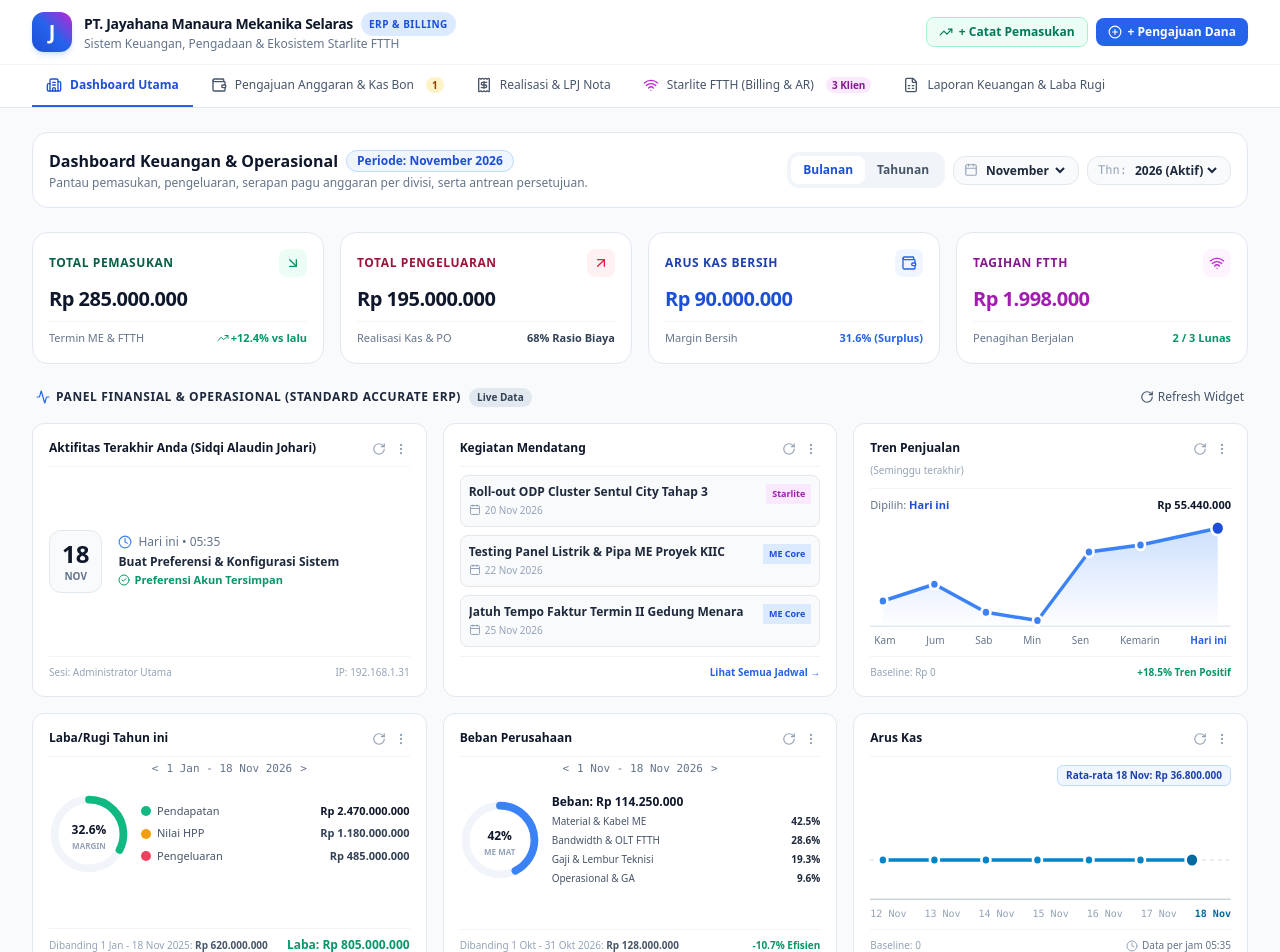
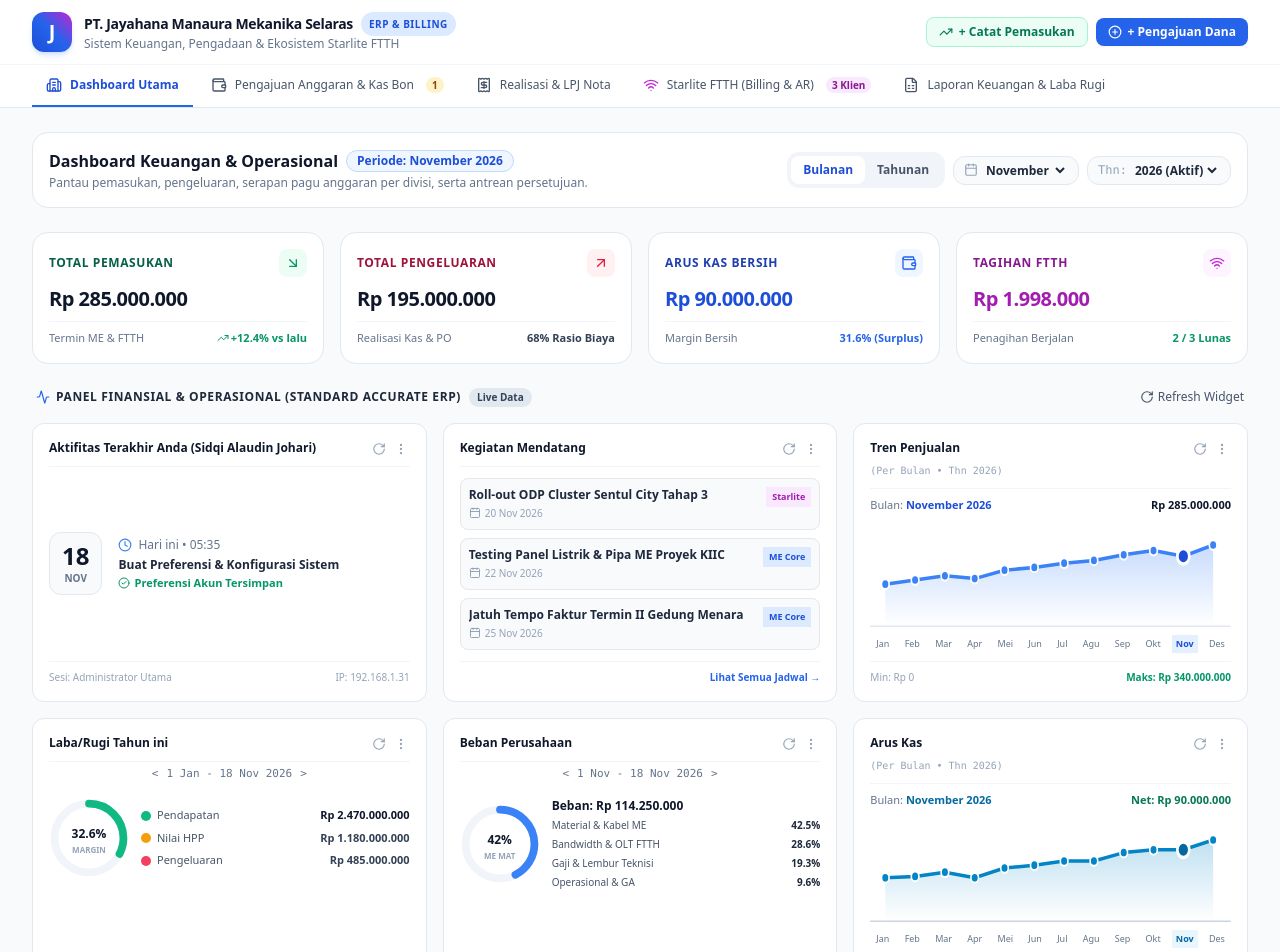
Before and after one commit to joharis29/jayahana-project, a Next.js app: page / in a window 1280 px wide. Shown: the top 952 px of the page. Built offline with nearby package versions, Linux system fonts and the light colour scheme.

Commit message:
feat: sinkronisasi Tren Penjualan dan Arus Kas ke basis per bulan mengikuti filter aktif

```diff
--- a/src/app/page.tsx
+++ b/src/app/page.tsx
@@ -93,8 +93,9 @@ export default function DashboardPage() {
   // Chart View Mode
   const [chartMode, setChartMode] = useState<"FLOW" | "DIVISION">("FLOW");
 
-  // Accurate Widgets State
-  const [hoveredTrendDay, setHoveredTrendDay] = useState<string>("Hari ini");
+  // Accurate Widgets State (Synchronized per month with active filter)
+  const [activeTrendMonth, setActiveTrendMonth] = useState<number | null>(null);
+  const [activeCashMonth, setActiveCashMonth] = useState<number | null>(null);
   const [widgetRefreshAnim, setWidgetRefreshAnim] = useState<boolean>(false);
   const handleRefreshWidgets = () => {
     setWidgetRefreshAnim(true);
@@ -178,6 +179,42 @@ export default function DashboardPage() {
     }
   }, [filterPeriodType, selectedYear, selectedMonth]);
 
+  // Synchronized Monthly Series for Selected Year (12 Bulan Jan - Des)
+  const yearlySeries = useMemo(() => {
+    return HISTORICAL_FINANCIAL_DATA.filter((d) => d.year === selectedYear);
+  }, [selectedYear]);
+
+  const maxIncome = useMemo(() => Math.max(...yearlySeries.map(m => m.income), 1), [yearlySeries]);
+  const minIncome = useMemo(() => Math.min(...yearlySeries.map(m => m.income), 0), [yearlySeries]);
+
+  const maxNet = useMemo(() => Math.max(...yearlySeries.map(m => m.income - m.expense), 1), [yearlySeries]);
+  const minNet = useMemo(() => Math.min(...yearlySeries.map(m => m.income - m.expense), 0), [yearlySeries]);
+
+  const trendPoints = useMemo(() => {
+    return yearlySeries.map((item, i) => {
+      const cx = 14 + i * 27.27;
+      const cy = 68 - Math.round(((item.income - minIncome) / (maxIncome - minIncome || 1)) * 48);
+      return { ...item, cx, cy };
+    });
+  }, [yearlySeries, minIncome, maxIncome]);
+
+  const cashPoints = useMemo(() => {
+    return yearlySeries.map((item, i) => {
+      const cx = 14 + i * 27.27;
+      const net = item.income - item.expense;
+      const cy = 68 - Math.round(((net - minNet) / (maxNet - minNet || 1)) * 48);
+      return { ...item, net, cx, cy };
+    });
+  }, [yearlySeries, minNet, maxNet]);
+
+  // Active display items for widgets
+  const displayTrendMonth = activeTrendMonth || selectedMonth;
+  const currentTrendItem = yearlySeries.find(m => m.monthNum === displayTrendMonth) || yearlySeries[0];
+
+  const displayCashMonth = activeCashMonth || selectedMonth;
+  const currentCashItem = yearlySeries.find(m => m.monthNum === displayCashMonth) || yearlySeries[0];
+  const currentCashNet = currentCashItem ? currentCashItem.income - currentCashItem.expense : 0;
+
   // Division Budgets for the selected year
   const divisionBudgets = useMemo(() => {
     const list = (DIVISION_BUDGET_YEARS as any)[selectedYear] || DIVISION_BUDGET_YEARS[2026];
@@ -664,12 +701,12 @@ export default function DashboardPage() {
                   </div>
                 </div>
 
-                {/* Widget 3: Tren Penjualan (Seminggu terakhir) */}
+                {/* Widget 3: Tren Penjualan (Per Bulan - Sinkron Filter) */}
                 <div className="bg-white rounded-xl border border-slate-200 p-4 shadow-xs flex flex-col justify-between">
                   <div className="flex justify-between items-start pb-2 border-b border-slate-100">
                     <div>
                       <h3 className="text-xs font-bold text-slate-900">Tren Penjualan</h3>
-                      <span className="text-[10px] text-slate-400">(Seminggu terakhir)</span>
+                      <span className="text-[10px] text-slate-400 font-mono">(Per Bulan &bull; Thn {selectedYear})</span>
                     </div>
                     <div className="flex items-center gap-1 text-slate-400">
                       <button onClick={handleRefreshWidgets} className="hover:text-slate-600 p-0.5"><RotateCw className="w-3.5 h-3.5" /></button>
@@ -677,78 +714,85 @@ export default function DashboardPage() {
                     </div>
                   </div>
 
-                  {/* SVG Line Chart for Tren Penjualan */}
+                  {/* SVG Line Chart for Tren Penjualan (12 Bulan) */}
                   <div className="py-2">
                     <div className="flex justify-between items-center text-[11px] mb-1">
-                      <span className="text-slate-500">Dipilih: <strong className="text-blue-700">{hoveredTrendDay}</strong></span>
+                      <span className="text-slate-500">
+                        Bulan: <strong className="text-blue-700">{MONTH_NAMES[displayTrendMonth - 1]?.name} {selectedYear}</strong>
+                      </span>
                       <span className="font-bold text-slate-900">
-                        {formatRupiah(WEEKLY_SALES_TREND.find(d => d.day === hoveredTrendDay)?.value || 55440000)}
+                        {formatRupiah(currentTrendItem?.income || 0)}
                       </span>
                     </div>
                     <div className="h-28 w-full relative">
-                      <svg className="w-full h-full overflow-visible" viewBox="0 0 280 80" preserveAspectRatio="none">
+                      <svg className="w-full h-full overflow-visible" viewBox="0 0 330 80" preserveAspectRatio="none">
                         <defs>
-                          <linearGradient id="salesGrad" x1="0" y1="0" x2="0" y2="1">
-                            <stop offset="0%" stopColor="#3b82f6" stopOpacity="0.25" />
+                          <linearGradient id="salesMonthGrad" x1="0" y1="0" x2="0" y2="1">
+                            <stop offset="0%" stopColor="#3b82f6" stopOpacity="0.28" />
                             <stop offset="100%" stopColor="#3b82f6" stopOpacity="0.0" />
                           </linearGradient>
                         </defs>
                         {/* Area Fill */}
                         <polygon
-                          fill="url(#salesGrad)"
-                          points="10,80 10,60 50,48 90,68 130,74 170,25 210,20 270,8 270,80"
+                          fill="url(#salesMonthGrad)"
+                          points={`14,78 ${trendPoints.map(p => `${p.cx},${p.cy}`).join(" ")} 314,78`}
                         />
                         {/* Grid Line 0 */}
-                        <line x1="0" y1="78" x2="280" y2="78" stroke="#e2e8f0" strokeWidth="1" />
+                        <line x1="0" y1="78" x2="330" y2="78" stroke="#e2e8f0" strokeWidth="1" />
                         {/* Line Path */}
                         <polyline
                           fill="none"
                           stroke="#3b82f6"
                           strokeWidth="2.5"
-                          points="10,60 50,48 90,68 130,74 170,25 210,20 270,8"
+                          strokeLinecap="round"
+                          strokeLinejoin="round"
+                          points={trendPoints.map(p => `${p.cx},${p.cy}`).join(" ")}
                         />
                         {/* Data Points */}
-                        {[
-                          { cx: 10, cy: 60, day: "Kam" },
-                          { cx: 50, cy: 48, day: "Jum" },
-                          { cx: 90, cy: 68, day: "Sab" },
-                          { cx: 130, cy: 74, day: "Min" },
-                          { cx: 170, cy: 25, day: "Sen" },
-                          { cx: 210, cy: 20, day: "Kemarin" },
-                          { cx: 270, cy: 8, day: "Hari ini" }
-                        ].map((pt) => (
-                          <circle
-                            key={pt.day}
-                            cx={pt.cx}
-                            cy={pt.cy}
-                            r={hoveredTrendDay === pt.day ? "5" : "3.5"}
-                            className="cursor-pointer transition-all"
-                            fill={hoveredTrendDay === pt.day ? "#1d4ed8" : "#3b82f6"}
-                            stroke="#ffffff"
-                            strokeWidth="2"
-                            onMouseEnter={() => setHoveredTrendDay(pt.day)}
-                          />
-                        ))}
+                        {trendPoints.map((pt) => {
+                          const isActive = displayTrendMonth === pt.monthNum;
+                          return (
+                            <circle
+                              key={pt.month}
+                              cx={pt.cx}
+                              cy={pt.cy}
+                              r={isActive ? "5.5" : "3.5"}
+                              className="cursor-pointer transition-all"
+                              fill={isActive ? "#1d4ed8" : "#3b82f6"}
+                              stroke="#ffffff"
+                              strokeWidth={isActive ? "2.5" : "1.5"}
+                              onMouseEnter={() => setActiveTrendMonth(pt.monthNum)}
+                              onClick={() => setSelectedMonth(pt.monthNum)}
+                            />
+                          );
+                        })}
                       </svg>
                     </div>
 
-                    {/* Day Labels */}
-                    <div className="flex justify-between text-[10px] text-slate-500 font-medium px-1 mt-1">
-                      {WEEKLY_SALES_TREND.map(item => (
-                        <span
-                          key={item.day}
-                          onClick={() => setHoveredTrendDay(item.day)}
-                          className={`cursor-pointer transition ${hoveredTrendDay === item.day ? "font-bold text-blue-600" : "hover:text-slate-900"}`}
+                    {/* 12 Month Labels (Clickable to sync filter!) */}
+                    <div className="flex justify-between text-[9px] text-slate-500 font-medium px-0.5 mt-1.5">
+                      {yearlySeries.map(item => (
+                        <button
+                          key={item.month}
+                          type="button"
+                          onClick={() => setSelectedMonth(item.monthNum)}
+                          onMouseEnter={() => setActiveTrendMonth(item.monthNum)}
+                          onMouseLeave={() => setActiveTrendMonth(null)}
+                          className={`px-1 py-0.5 rounded-xs transition ${
+                            displayTrendMonth === item.monthNum
+                              ? "font-bold text-blue-700 bg-blue-100/70"
+                              : "hover:text-slate-900"
+                          }`}
                         >
-                          {item.day}
-                        </span>
+                          {item.month}
+                        </button>
                       ))}
                     </div>
                   </div>
 
                   <div className="pt-2 border-t border-slate-100 flex justify-between items-center text-[10px] text-slate-400">
-                    <span>Baseline: Rp 0</span>
-                    <span className="text-emerald-600 font-semibold">+18.5% Tren Positif</span>
+                    <span>Min: {formatRupiah(minIncome)}</span>
+                    <span className="text-emerald-600 font-semibold">Maks: {formatRupiah(maxIncome)}</span>
                   </div>
                 </div>
               </div>
@@ -893,10 +937,13 @@ export default function DashboardPage() {
                   </div>
                 </div>
 
-                {/* Widget 6: Arus Kas */}
+                {/* Widget 6: Arus Kas (Per Bulan - Sinkron Filter) */}
                 <div className="bg-white rounded-xl border border-slate-200 p-4 shadow-xs flex flex-col justify-between">
                   <div className="flex justify-between items-start pb-2 border-b border-slate-100">
-                    <h3 className="text-xs font-bold text-slate-900">Arus Kas</h3>
+                    <div>
+                      <h3 className="text-xs font-bold text-slate-900">Arus Kas</h3>
+                      <span className="text-[10px] text-slate-400 font-mono">(Per Bulan &bull; Thn {selectedYear})</span>
+                    </div>
                     <div className="flex items-center gap-1 text-slate-400">
                       <button onClick={handleRefreshWidgets} className="hover:text-slate-600 p-0.5"><RotateCw className="w-3.5 h-3.5" /></button>
                       <button className="hover:text-slate-600 p-0.5"><MoreVertical className="w-3.5 h-3.5" /></button>
@@ -905,52 +952,81 @@ export default function DashboardPage() {
 
                   <div className="py-2">
                     {/* Tooltip Badge */}
-                    <div className="flex justify-end mb-1">
-                      <div className="bg-blue-50 border border-blue-200 text-blue-800 text-[10px] px-2 py-0.5 rounded-md font-semibold">
-                        Rata-rata 18 Nov: Rp 36.800.000
-                      </div>
+                    <div className="flex justify-between items-center text-[11px] mb-1">
+                      <span className="text-slate-500">
+                        Bulan: <strong className="text-sky-700">{MONTH_NAMES[displayCashMonth - 1]?.name} {selectedYear}</strong>
+                      </span>
+                      <span className={`font-bold ${currentCashNet >= 0 ? "text-emerald-700" : "text-rose-700"}`}>
+                        Net: {formatRupiah(currentCashNet)}
+                      </span>
                     </div>
 
                     <div className="h-28 w-full relative">
-                      <svg className="w-full h-full overflow-visible" viewBox="0 0 280 80" preserveAspectRatio="none">
-                        <line x1="0" y1="50" x2="280" y2="50" stroke="#e2e8f0" strokeWidth="1" strokeDasharray="3 3" />
-                        <line x1="0" y1="78" x2="280" y2="78" stroke="#cbd5e1" strokeWidth="1" />
+                      <svg className="w-full h-full overflow-visible" viewBox="0 0 330 80" preserveAspectRatio="none">
+                        <defs>
+                          <linearGradient id="cashMonthGrad" x1="0" y1="0" x2="0" y2="1">
+                            <stop offset="0%" stopColor="#0284c7" stopOpacity="0.25" />
+                            <stop offset="100%" stopColor="#0284c7" stopOpacity="0.0" />
+                          </linearGradient>
+                        </defs>
+                        {/* Area Fill */}
+                        <polygon
+                          fill="url(#cashMonthGrad)"
+                          points={`14,78 ${cashPoints.map(p => `${p.cx},${p.cy}`).join(" ")} 314,78`}
+                        />
+                        <line x1="0" y1="78" x2="330" y2="78" stroke="#cbd5e1" strokeWidth="1" />
                         <polyline
                           fill="none"
                           stroke="#0284c7"
                           strokeWidth="2.5"
-                          points="10,50 50,50 90,50 130,50 170,50 210,50 250,50"
+                          strokeLinecap="round"
+                          strokeLinejoin="round"
+                          points={cashPoints.map(p => `${p.cx},${p.cy}`).join(" ")}
                         />
-                        {[10, 50, 90, 130, 170, 210, 250].map((cx, i) => (
-                          <circle
-                            key={cx}
-                            cx={cx}
-                            cy={50}
-                            r={i === 6 ? "5" : "3.5"}
-                            fill={i === 6 ? "#0369a1" : "#0284c7"}
-                            stroke="#ffffff"
-                            strokeWidth="2"
-                          />
-                        ))}
+                        {cashPoints.map((pt) => {
+                          const isActive = displayCashMonth === pt.monthNum;
+                          return (
+                            <circle
+                              key={pt.month}
+                              cx={pt.cx}
+                              cy={pt.cy}
+                              r={isActive ? "5.5" : "3.5"}
+                              className="cursor-pointer transition-all"
+                              fill={isActive ? "#0369a1" : "#0284c7"}
+                              stroke="#ffffff"
+                              strokeWidth={isActive ? "2.5" : "1.5"}
+                              onMouseEnter={() => setActiveCashMonth(pt.monthNum)}
+                              onClick={() => setSelectedMonth(pt.monthNum)}
+                            />
+                          );
+                        })}
                       </svg>
                     </div>
 
-                    <div className="flex justify-between text-[10px] text-slate-400 font-mono mt-1">
-                      <span>12 Nov</span>
-                      <span>13 Nov</span>
-                      <span>14 Nov</span>
-                      <span>15 Nov</span>
-                      <span>16 Nov</span>
-                      <span>17 Nov</span>
-                      <span className="font-bold text-sky-700">18 Nov</span>
+                    {/* 12 Month Labels (Clickable to sync filter!) */}
+                    <div className="flex justify-between text-[9px] text-slate-500 font-medium px-0.5 mt-1.5">
+                      {yearlySeries.map(item => (
+                        <button
+                          key={item.month}
+                          type="button"
+                          onClick={() => setSelectedMonth(item.monthNum)}
+                          onMouseEnter={() => setActiveCashMonth(item.monthNum)}
+                          onMouseLeave={() => setActiveCashMonth(null)}
+                          className={`px-1 py-0.5 rounded-xs transition ${
+                            displayCashMonth === item.monthNum
+                              ? "font-bold text-sky-700 bg-sky-100/70"
+                              : "hover:text-slate-900"
+                          }`}
+                        >
+                          {item.month}
+                        </button>
+                      ))}
                     </div>
                   </div>
 
                   <div className="pt-2 border-t border-slate-100 flex justify-between items-center text-[10px] text-slate-400">
-                    <span>Baseline: 0</span>
-                    <span className="flex items-center gap-1 font-medium text-slate-500">
-                      <Clock className="w-3 h-3 text-slate-400" /> Data per jam 05:35
-                    </span>
+                    <span>Min Net: {formatRupiah(minNet)}</span>
+                    <span className="text-sky-700 font-semibold">Maks Net: {formatRupiah(maxNet)}</span>
                   </div>
                 </div>
               </div>
```
